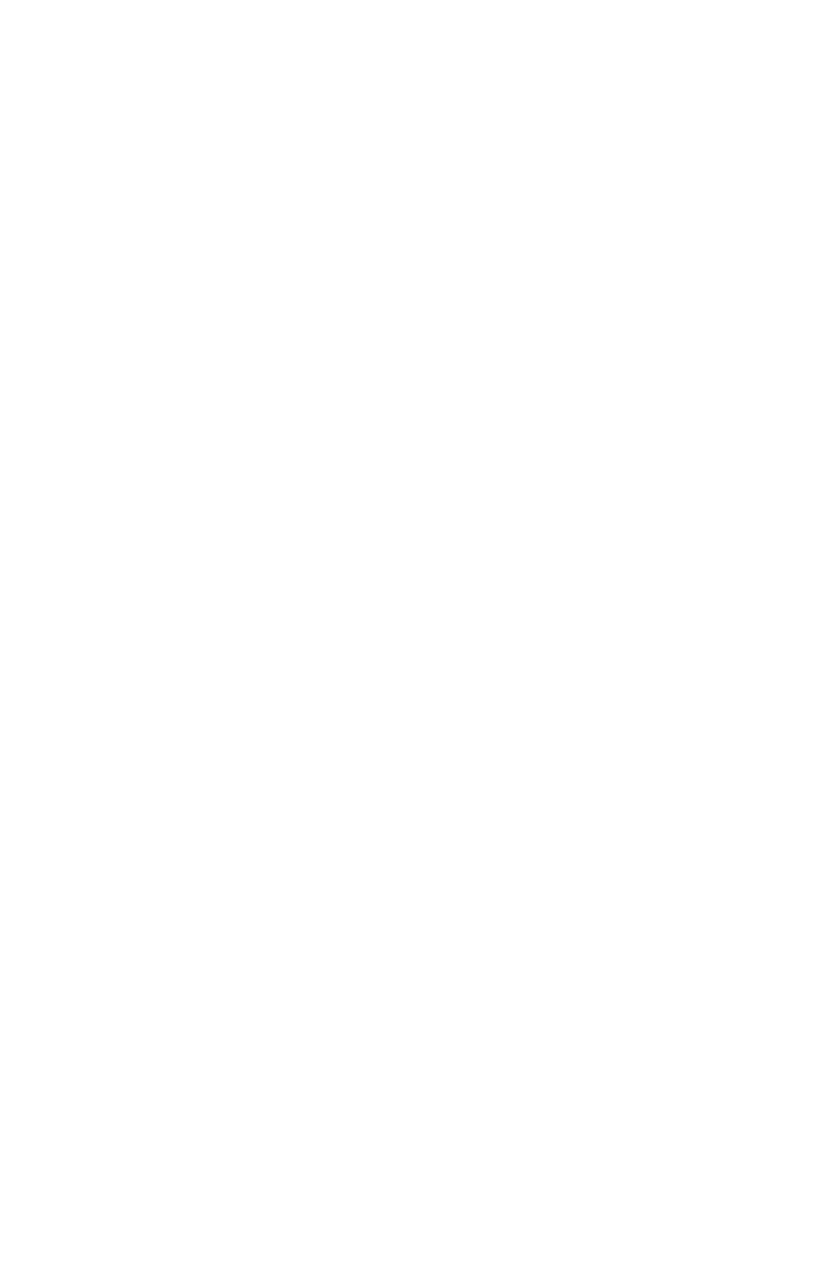
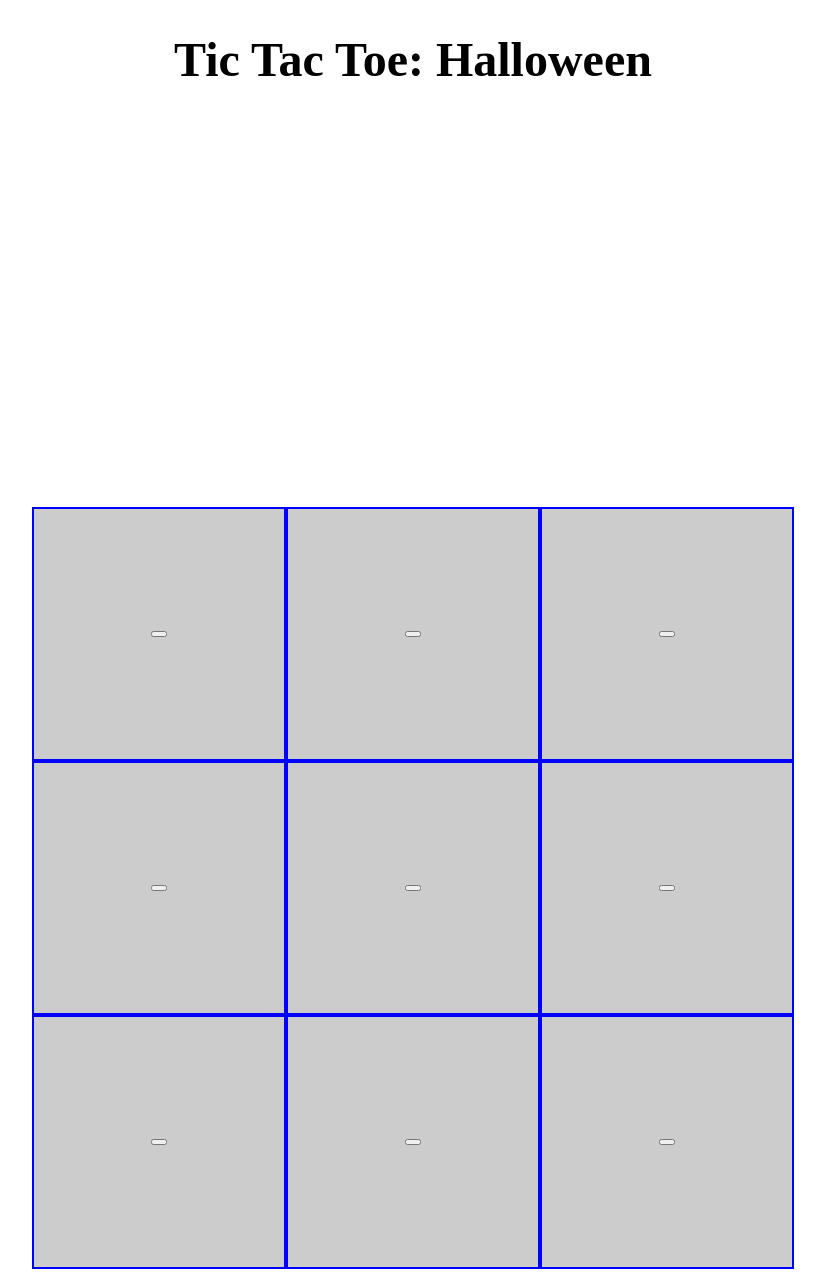
Before and after one commit to kajahc/Halloween-tic-tac-toe, a plain HTML site: page index.html in a window 1280 px wide. Shown: the whole page, without its empty margins (227-1052 px from the left). Before the commit the page ends 800 px from the top, so only its background shows below. Drawn offline with Linux system fonts and the light colour scheme.

Commit message:
grid created

```diff
--- a/css/style.css
+++ b/css/style.css
@@ -0,0 +1,36 @@
+#container {
+    width: 320px;
+    height: 320px;
+    margin: auto;
+    margin-top: 100px;
+}
+h1 {
+   text-align: center;
+   font-size: 48px;
+   margin-bottom: 50px;
+}
+
+.parentDiv{
+    display: flex;
+    justify-content: center;
+    align-items:center ;
+}
+.grid {
+    display: flex;
+    height: 250px;
+    width: 250px;
+    background-color: rgba( 0,0,0,.2) ;
+    border: 2px solid blue;
+    text-align: center;
+    justify-content: center;
+    align-items: center;
+}
+buttonElement {
+    height: 150px;
+    width: 150px;
+    background-color: brown;
+    font-size: 20px;
+    border: 1px solid chocolate;
+    font-weight: bold;
+    color: whitesmoke;
+}
--- a/index.html
+++ b/index.html
@@ -5,8 +5,28 @@
     <meta name="viewport" content="width=device-width, initial-scale=1.0">
     <meta http-equiv="X-UA-Compatible" content="ie=edge">
     <title>Halloween Tic Tac Toe</title>
+    <link rel="stylesheet" href="css/style.css">
 </head>
+
 <body>
-    <title>Halloween Tic Tac Toe</title>
+<h1>Tic Tac Toe: Halloween</h1>
+ <div id="container"></div>
+
+ <div class="parentDiv">
+    <div class="grid"></div>
+    <div class="grid"></div>
+    <div class="grid"></div>
+ </div>
+ <div class="parentDiv">
+    <div class="grid"></div>
+    <div class="grid"></div>
+    <div class="grid"></div>
+</div>
+   <div class="parentDiv">
+    <div class="grid"></div>
+    <div class="grid"></div>
+    <div class="grid"></div>
+</div>
+    <script src="js/main.js"></script>
 </body>
 </html>
--- a/js/main.js
+++ b/js/main.js
@@ -0,0 +1,10 @@
+const gridDivArray = document.querySelectorAll(".grid")
+
+for(let i =0; i < gridDivArray.length; i++){
+const squareBtn = document.createElement("button");
+gridDivArray[i].appendChild(squareBtn);
+// squareBtn.addEventListener('click', function(){
+
+// })
+
+}
```
